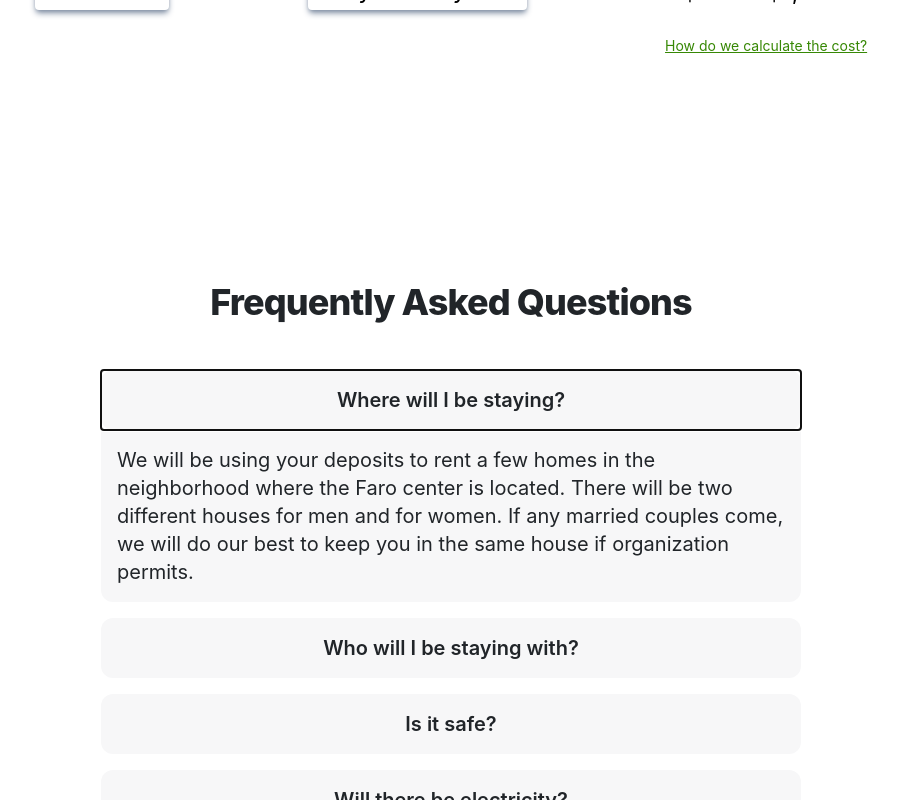
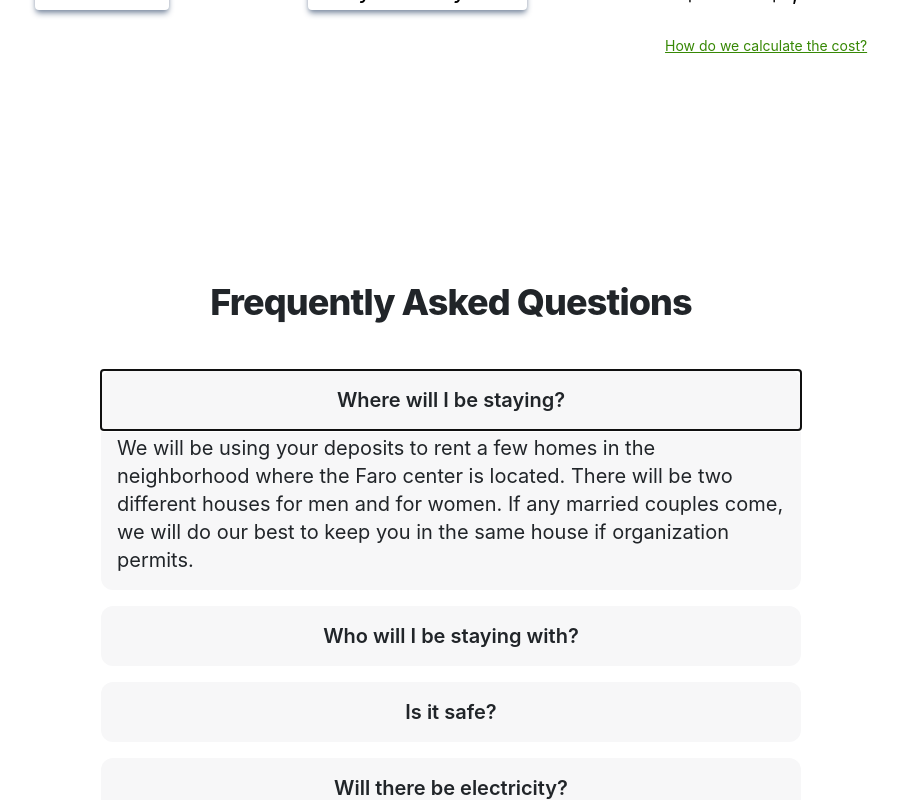
Before and after one commit to tyler16smith/dr-trips, a React (Create React App) app: page / in a window 1280 px wide. Both pictures are taken after a click on the button "Where will I be staying?". Shown: the part 5168-5968 px from the top of the page, without its empty margins (189-1087 px from the left). Built offline with nearby package versions, Linux system fonts and the light colour scheme; the HTML template or start-up script is replaced by a standard one.

Commit message:
pushes accordian body up

```diff
--- a/src/AccordianContent.js
+++ b/src/AccordianContent.js
@@ -22,8 +22,8 @@ export default function AccordianContent(props) {
             <Accordion.Header>
             <p className='bg-light-gray py-3 rounded-xl text-xl font-semibold' style={{width: isMobile ? '300px' : '700px'}}>{header}</p>
             </Accordion.Header>
-            <Accordion.Body className='flex justify-center items-center text-xl bg-light-gray py-3 rounded-b-xl'>
-            <p className='px-3' style={{width: isMobile ? '300px' : '700px'}}>{content}</p>
+            <Accordion.Body className='flex justify-center items-center text-xl bg-light-gray py-3 rounded-b-xl -mt-3'>
+                <p className='px-3' style={{width: isMobile ? '300px' : '700px'}}>{content}</p>
             </Accordion.Body>
         </Accordion.Item>
     )
```
